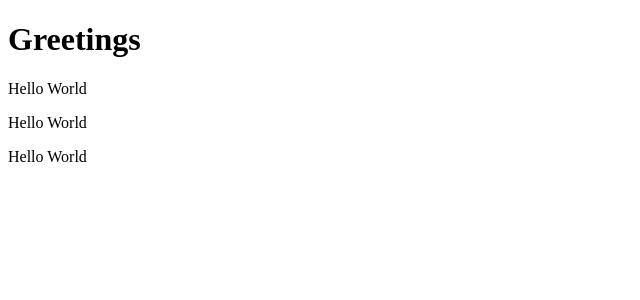
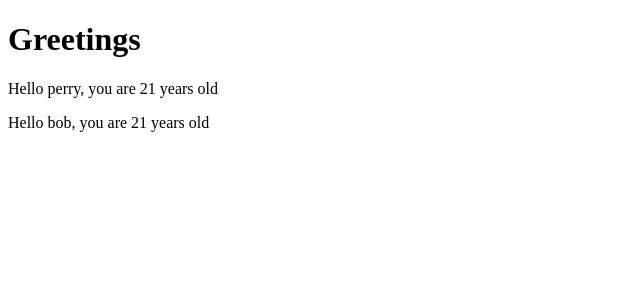
Before and after one commit to Tenlive1/testing-react, a React (Create React App) app: page / in a window 1280 px wide. Shown: the top 300 px of the page, without its empty margins (0-640 px from the left). Built offline with nearby package versions, Linux system fonts and the light colour scheme.

Commit message:
testing js in react

```diff
--- a/src/App.js
+++ b/src/App.js
@@ -1,8 +1,8 @@
-const Hello = () =>{
+const Hello = (props) =>{
   return (
     <div>
       <p>
-        Hello World
+        Hello {props.name}, you are {props.age} years old
       </p>
     </div>
   )
@@ -10,17 +10,14 @@ const Hello = () =>{
 
 
 const App = () => {
-  const now = new Date();
-  const a = 10;
-  const b = 20;
-  console.log(now, a+b);
+  const name = 'bob';
+  const age = 21;
   return(
 
     <div>
       <h1>Greetings</h1>
-      <Hello />
-      <Hello />
-      <Hello />
+      <Hello name = 'perry' age = {21}/>
+      <Hello name = {name} age = {age}/>
     </div>
   )
 }
```
